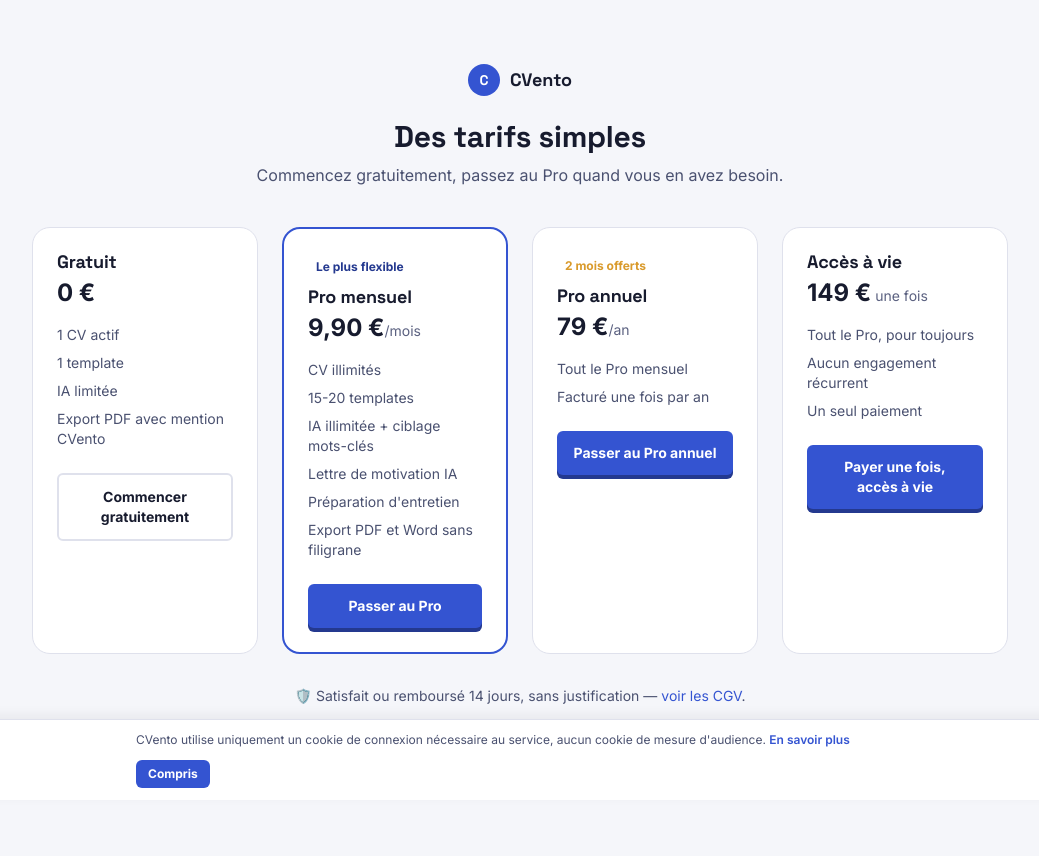
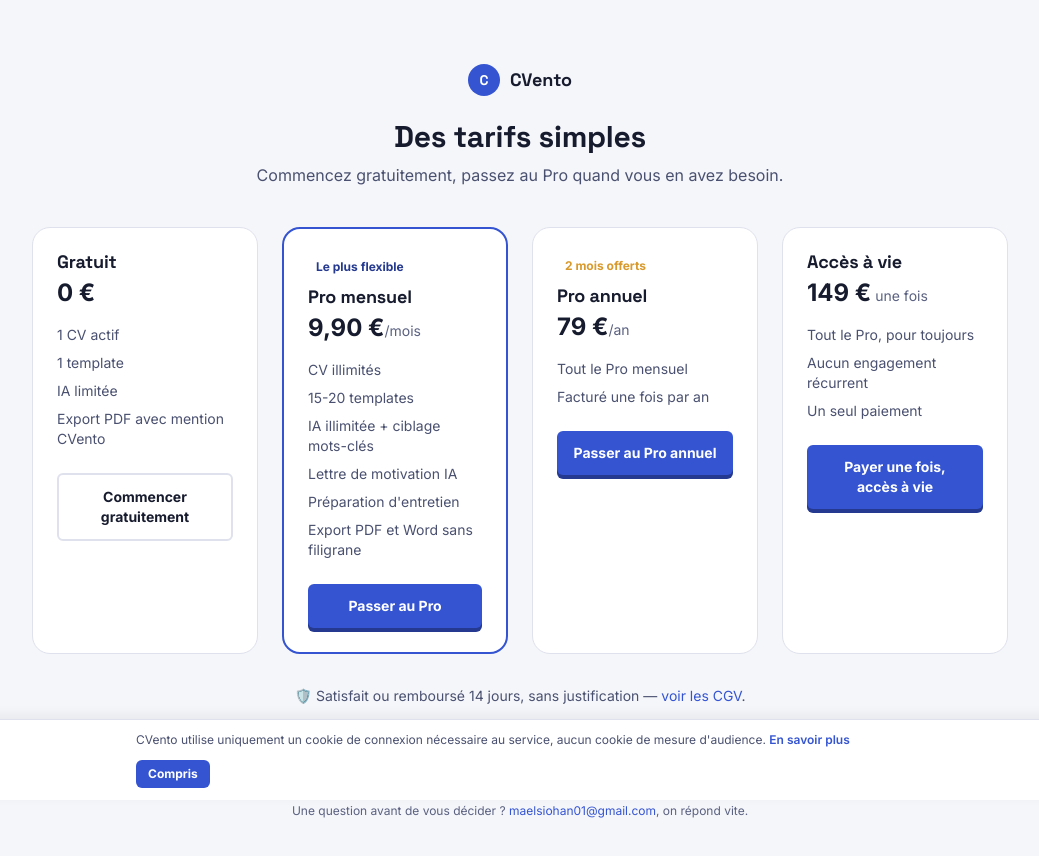
Before and after one commit to MAELSIO/cvento-app, a Next.js app: page /tarifs in a window 1280 px wide. Shown: the top 856 px of the page, without its empty margins (120-1159 px from the left). Before the commit the page ends 800 px from the top, so only its background shows below. Built offline with nearby package versions, Linux system fonts and the light colour scheme; no server answers.

Commit message:
Ajoute des signaux de confiance honnêtes et le contact sur la page tarifs

```diff
--- a/app/page.tsx
+++ b/app/page.tsx
@@ -193,6 +193,11 @@
         <p className="mt-4 text-xs text-ink-faint">
           Gratuit pour commencer, sans carte bancaire.
         </p>
+        <ul className="mx-auto mt-6 flex flex-wrap items-center justify-center gap-x-6 gap-y-2 text-xs font-semibold text-ink-soft">
+          <li>🇫🇷 Pensé pour le marché français</li>
+          <li>🔒 Données hébergées en Europe, jamais revendues</li>
+          <li>🛡️ Résiliation en un clic, sans justification</li>
+        </ul>
         {!AI_FEATURES_ENABLED && (
           <p className="mx-auto mt-3 max-w-md text-xs font-semibold text-gold">
             La rédaction et le ciblage par IA arrivent très bientôt. Le CV, le score
--- a/app/tarifs/page.tsx
+++ b/app/tarifs/page.tsx
@@ -98,6 +98,16 @@
         </a>
         .
       </p>
+
+      <footer className="mt-16 border-t border-line pt-8 text-center text-xs text-ink-faint">
+        <p>
+          Une question avant de vous décider ?{" "}
+          <a href="mailto:maelsiohan01@gmail.com" className="text-primary hover:underline">
+            maelsiohan01@gmail.com
+          </a>
+          , on répond vite.
+        </p>
+      </footer>
     </main>
   );
 }
```
